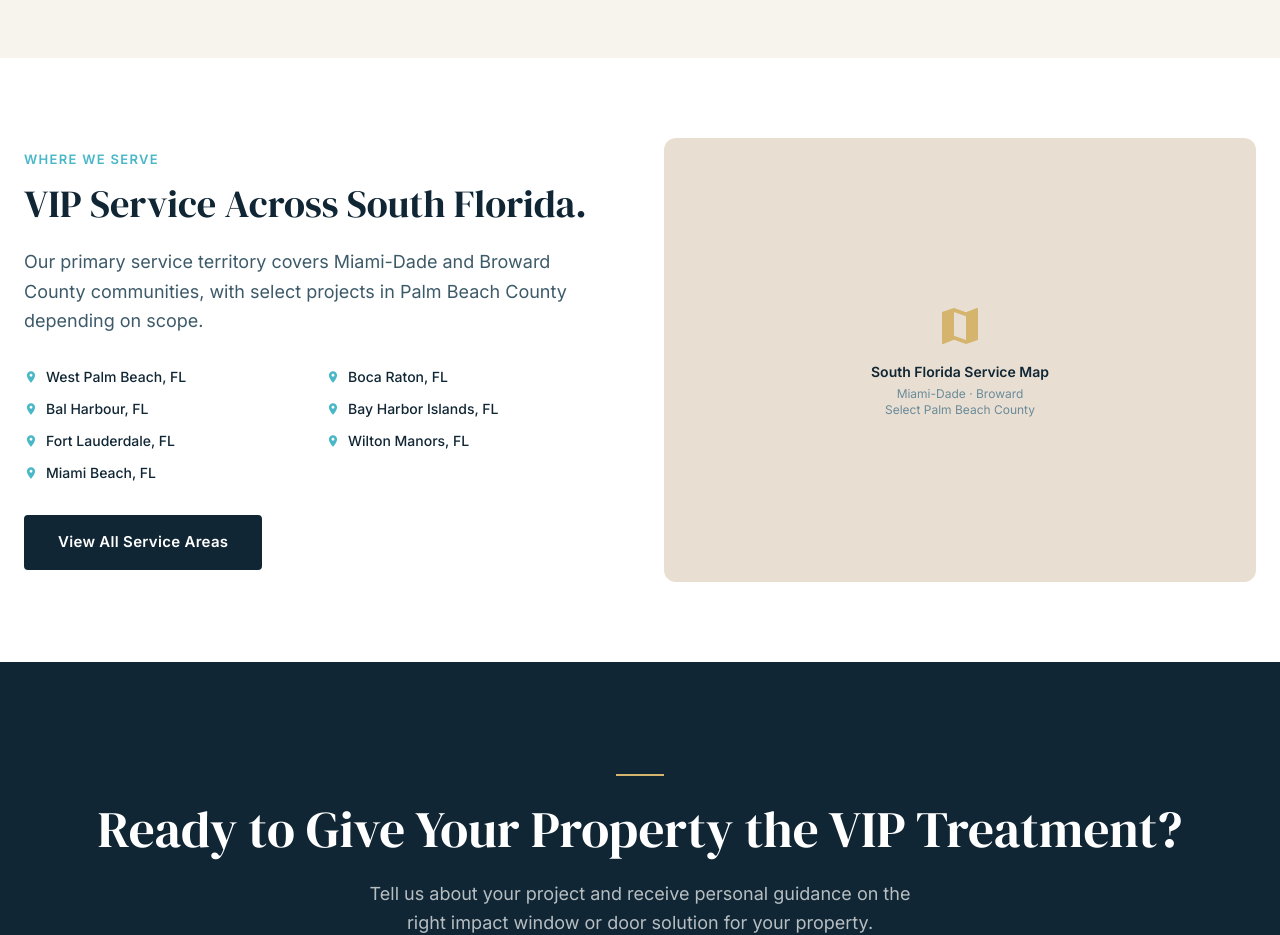
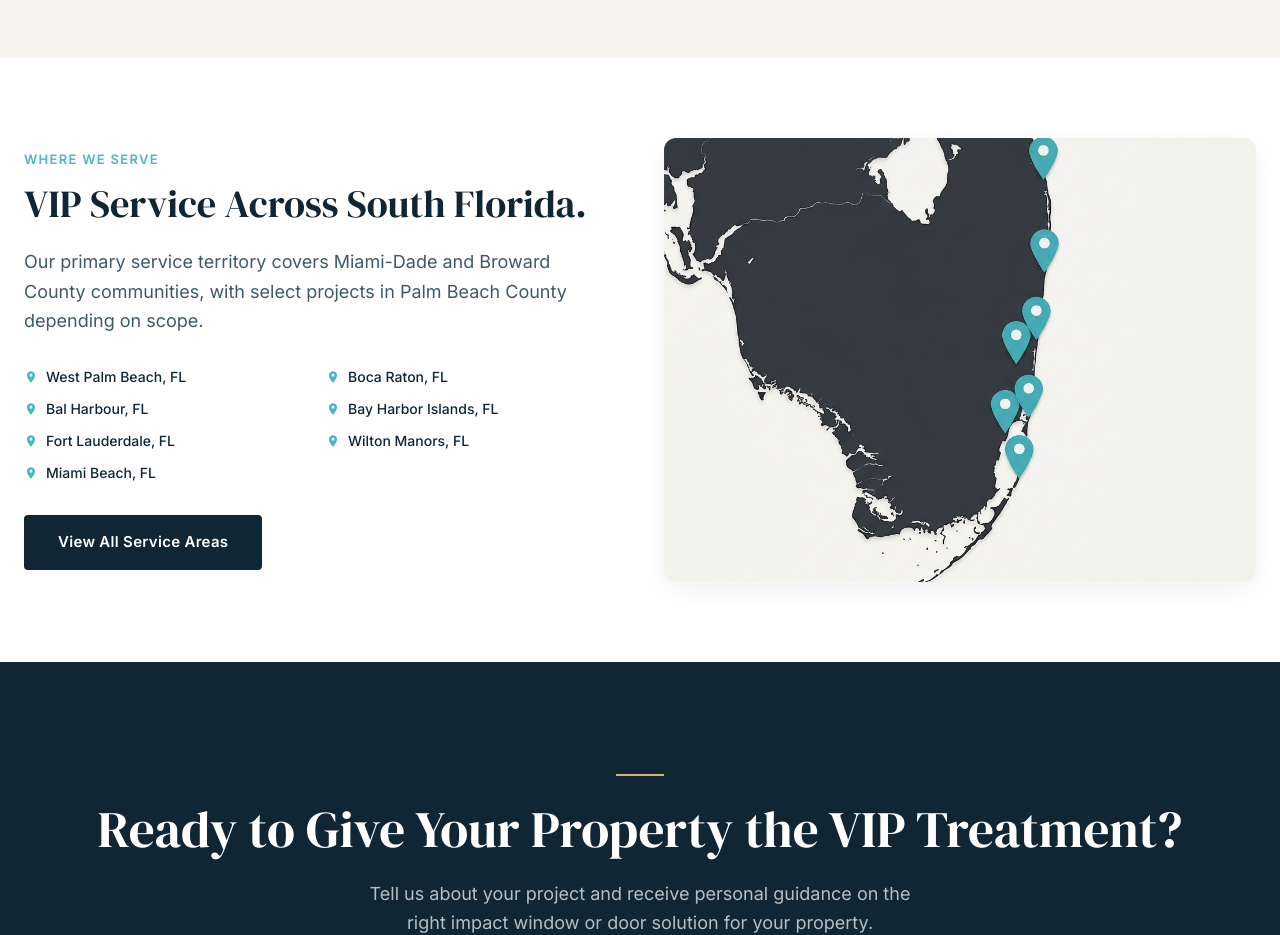
Before and after one commit to zeusmedia-projects/vip-impact-windows, a Next.js app: page / in a window 1280 px wide. Shown: the part 6320-7255 px from the top of the page. Built offline with nearby package versions, Linux system fonts and the light colour scheme; no server answers.

Commit message:
feat: add static branded service area map

```diff
--- a/app/page.tsx
+++ b/app/page.tsx
@@ -427,23 +427,15 @@ export default function HomePage() {
                 View All Service Areas
               </Link>
             </div>
-            {/* Map placeholder */}
-            <div
-              className="rounded-xl aspect-square md:aspect-[4/3] flex items-center justify-center"
-              style={{ backgroundColor: "var(--sand)" }}
-              aria-label="South Florida service area map — showing Miami-Dade, Broward, and select Palm Beach County"
-            >
-              <div className="text-center p-8">
-                <svg className="w-12 h-12 mx-auto mb-3" style={{ color: "var(--champagne)" }} fill="currentColor" viewBox="0 0 24 24" aria-hidden="true">
-                  <path d="M20.5 3l-.16.03L15 5.1 9 3 3.36 4.9c-.21.07-.36.25-.36.48V20.5c0 .28.22.5.5.5l.16-.03L9 18.9l6 2.1 5.64-1.9c.21-.07.36-.25.36-.48V3.5c0-.28-.22-.5-.5-.5zM15 19l-6-2.11V5l6 2.11V19z" />
-                </svg>
-                <p className="font-semibold text-sm mb-1" style={{ color: "var(--navy)" }}>
-                  South Florida Service Map
-                </p>
-                <p className="text-xs" style={{ color: "var(--text-light)" }}>
-                  Miami-Dade · Broward<br />Select Palm Beach County
-                </p>
-              </div>
+            {/* Service Area Map */}
+            <div className="relative rounded-xl overflow-hidden shadow-[0_8px_30px_rgb(0,0,0,0.06)] aspect-square md:aspect-[4/3]">
+              <Image
+                src="/images/service-map.png"
+                alt="South Florida service area map — showing VIP Impact Windows locations in Miami-Dade, Broward, and Palm Beach County"
+                fill
+                className="object-cover object-center"
+                sizes="(max-width: 768px) 100vw, 50vw"
+              />
             </div>
           </div>
         </div>
```
Also changed, not shown: public/images/service-map.png (added).
